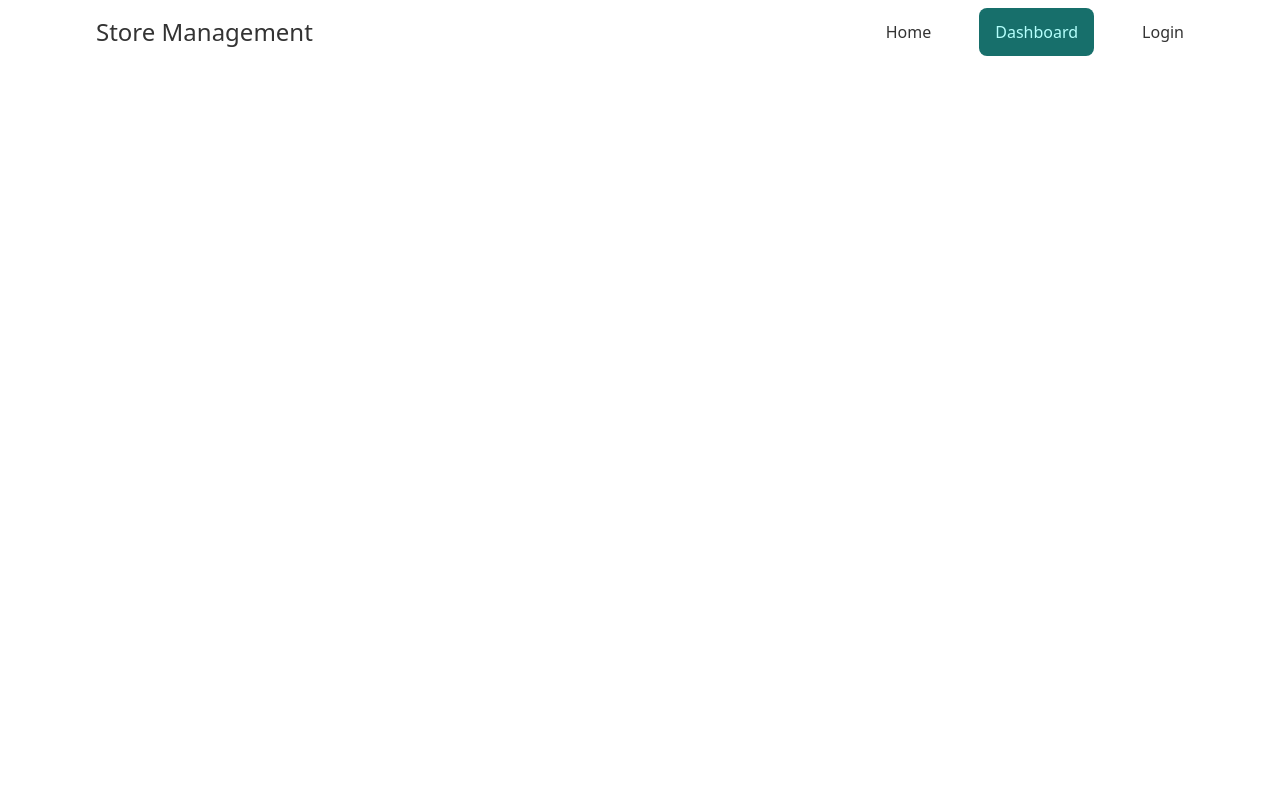
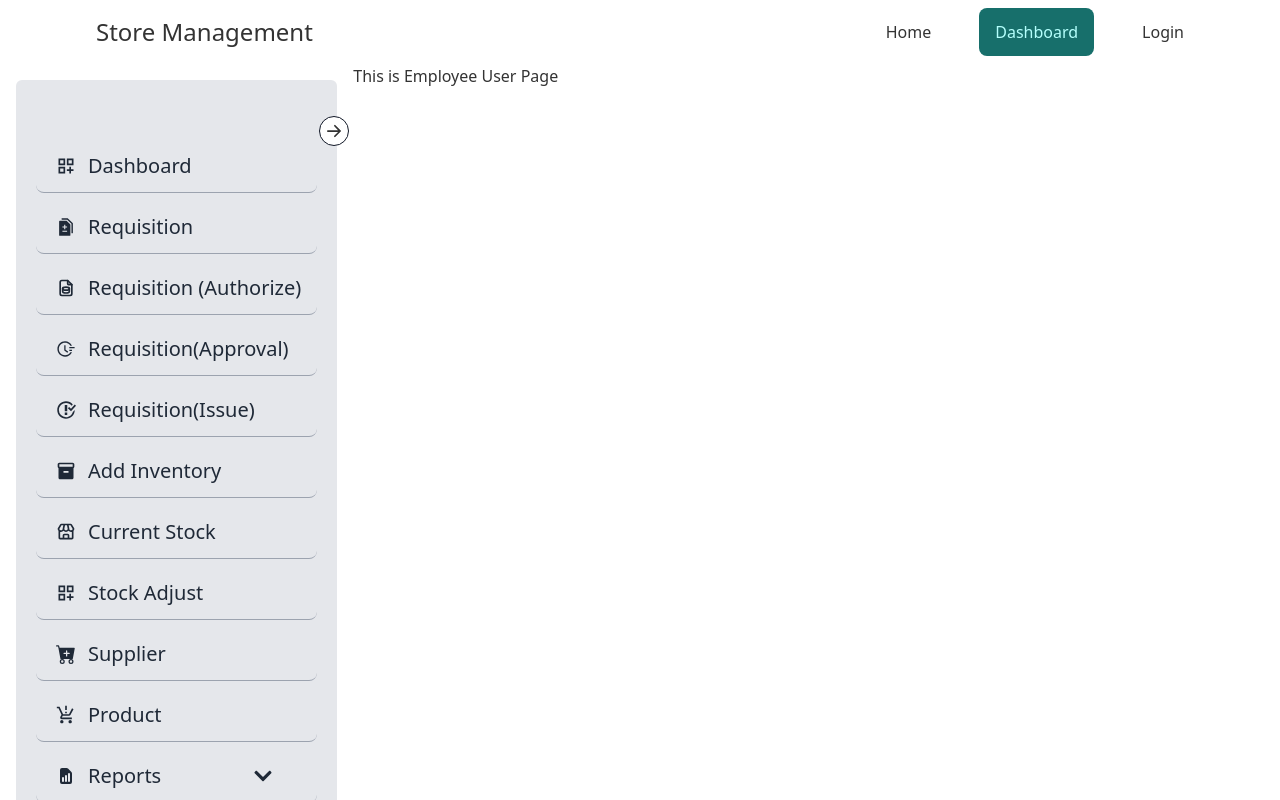
Before and after one commit to afruzaakter/stock_management_system, a React (Create React App) app: page /dashboard/reports/employeeUser in a window 1280 px wide. Built offline with nearby package versions, Linux system fonts and the light colour scheme; no server answers.

Commit message:
report pages added

```diff
--- a/src/App.js
+++ b/src/App.js
@@ -14,13 +14,16 @@ import CurrentStock from "./pages/Dashboard/CurrentStock/CurrentStock";
 import StockAdjust from "./pages/Dashboard/StockAdjust/StockAdjust";
 import Supplier from "./pages/Dashboard/Supplier/Supplier";
 import Product from "./pages/Dashboard/Products/Product";
-import Reports from "./pages/Dashboard/Reports/Reports";
+
 import Employee from "./pages/Dashboard/Employee/Employee";
 import UserManagement from "./pages/Dashboard/UserManagement/UserManagement";
 import KeyType from "./pages/Dashboard/Settings/Library/KeyType";
 import Department from "./pages/Dashboard/Settings/Department";
 import Designation from "./pages/Dashboard/Settings/Designation";
 import ProductKey from "./pages/Dashboard/Settings/ProductKey";
+import ProductIssue from "./pages/Dashboard/Reports/ProductIssue";
+import Inventory from "./pages/Dashboard/Reports/Inventory";
+import EmployeeUser from "./pages/Dashboard/Reports/EmployeeUser";
 
 function App() {
   return (
@@ -32,7 +35,7 @@ function App() {
         <Route path="/signup" element={<SignUp/>} />
         <Route path="/dashboard" element={<Dashboard />}>
 
-          <Route path="dashboardhome" element={<DashboardHome/>}/>
+          <Route index element={<DashboardHome/>}/>
           <Route path="requisition" element={<Requisition />}/>
           <Route path="requisitionAuthorize" element={<RequisitionAuthorize/>}/>
           <Route path="requisitionApproval" element={<RequisitionApproval/>}/>
@@ -42,7 +45,11 @@ function App() {
           <Route path="stockAdjust" element={<StockAdjust/>}/>
           <Route path="supplier" element={<Supplier/>}/>
           <Route path="product" element={<Product/>}/>
-          <Route path="reports" element={<Reports/>}/>
+          {/* <Route path="reports" element={<Reports/>}/> */}
+          <Route path="reports/productIssue" element={<ProductIssue/>}/>
+          <Route path="reports/inventory" element={ <Inventory />}/>
+          <Route path="reports/employeeUser" element={ <EmployeeUser />} />
+
           <Route path="employee" element={<Employee/>}/>
           <Route path="userManagement" element={<UserManagement/>}/>
           <Route path="keyType" element={<KeyType/>}/>
--- a/src/pages/Dashboard/CurrentStock/CurrentStock.js
+++ b/src/pages/Dashboard/CurrentStock/CurrentStock.js
@@ -60,7 +60,7 @@ const CurrentStock = () => {
                     </thead>
 
                     <tbody>
-                        <tr >
+                        <tr>
                             <th>1001 </th>
                             <td>Laptop</td>
                             <td>Qnty </td>
--- a/src/pages/Dashboard/Dashboard.js
+++ b/src/pages/Dashboard/Dashboard.js
@@ -19,10 +19,15 @@ import { TbFileDatabase } from 'react-icons/tb';
 import { AiOutlineFieldTime } from 'react-icons/ai';
 import { MdLocalLibrary } from 'react-icons/md';
 import { AiOutlineRightSquare } from 'react-icons/ai';
+import { FaChevronDown } from 'react-icons/fa';
+import { GoIssueReopened } from 'react-icons/go';
+import { MdOutlineInventory } from 'react-icons/md';
+import { FaUserFriends } from 'react-icons/fa';
 
 const Dashboard = () => {
   const [user, loading] = useAuthState(auth);
   const [open, setOpen] = useState(true);
+  const [subReportOpen, setSubReportOpen] = useState(false);
   const [subMenuOpen, setSubMenuOpen] = useState(false);
   const [librarySubMenuOpen, setLibrarySubMenuOpen] = useState(false);
 
@@ -31,16 +36,11 @@ const Dashboard = () => {
     return <Loading />
   }
   return (
-    <div className='' >
       <div className="drawer drawer-mobile ">
         <input id="my-drawer-2" type="checkbox" className="drawer-toggle" />
         <div className="drawer-content">
-
           <Outlet></Outlet>
-
-
         </div>
-
 
         <div className="drawer-side ">
           <label for="my-drawer-2" className="drawer-overlay"></label>
@@ -54,7 +54,7 @@ const Dashboard = () => {
 
                   {/* ***************************** Dashboard menu   *********************************** */}
 
-                  <li className={`text-gray-300 text-md  flex items-start   hover:bg-rose-400 hover:text-rose-300  text-xl  rounded-md mt-2  `}><Link to='/dashboard/dashboardhome' className='w-full font-medium border-b border-gray-400 rounded-md  hover:bg-rose-400  '>
+                  <li className={`text-gray-300 text-md  flex items-start   hover:bg-rose-400 hover:text-rose-300  text-xl  rounded-md mt-2  `}><Link to='/dashboard' className='w-full font-medium border-b border-gray-400 rounded-md  hover:bg-rose-400  '>
 
                     <span className={`text-xl text-gray-800 hover:text-gray-700 block ml-1  ${!open ? "text-xl" : "ml-0"} `} >  <MdOutlineDashboardCustomize className='' /></span>
                     <span className={` text-gray-800 ${!open && 'hidden'}`}>Dashboard</span></Link></li>
@@ -114,9 +114,34 @@ const Dashboard = () => {
 
 
                   {/* ----------------------------Reports dashboard menu Start ---------------------------- */}
-                  <li className={`text-gray-300 text-md  flex items-start   hover:bg-rose-400 hover:text-rose-300  text-xl  rounded-md mt-2  `}><Link to='/dashboard/reports' className='w-full font-medium border-b border-gray-400  rounded-md  hover:bg-rose-400  '>
+                  <li onClick={() => setSubReportOpen(!subReportOpen)} className={`text-gray-300 text-md  flex items-start   hover:bg-rose-400 hover:text-rose-300  text-xl  rounded-md mt-2  `}><Link to='' className='w-full font-medium border-b border-gray-400  rounded-md  hover:bg-rose-400  '>
                     <span className={`text-xl text-gray-800 hover:text-gray-700 block ml-1  ${!open ? "text-xl" : "ml-0"} `} >  <HiDocumentReport className='' /></span>
-                    <span className={` text-gray-800 ${!open && 'hidden'}`}>Reports </span></Link></li>
+                    <span className={` text-gray-800 ${!open && 'hidden'}`}>Reports </span>
+                    <span className={` text-gray-800 pl-20 ${!open && 'hidden'}`}> <FaChevronDown/></span>
+                     </Link></li>
+                    {
+                      subReportOpen && <>
+                       {/* ------------------------------ Product issue ----------------------- */}
+                       <li className={`text-gray-300 text-md  flex items-start ml-4  hover:bg-rose-400 hover:text-rose-300  text-xl  rounded-md mt-2  `}><Link to="/dashboard/reports/productIssue" className='w-full font-medium border-b border-gray-400  rounded-md  hover:bg-rose-400  '>
+                        <span className={`text-xl text-gray-800 hover:text-gray-700 block   ${!open ? "text-xl" : "ml-0"} `} >  <GoIssueReopened className='' /></span>
+                        <span className={` text-gray-800 ${!open && 'hidden'}`}>Product issue </span></Link></li>
+                      {/* ------------------------------ Inventory  ----------------------- */}
+                      <li className={`text-gray-300 text-md  flex items-start ml-4  hover:bg-rose-400 hover:text-rose-300  text-xl  rounded-md mt-2  `}><Link to="/dashboard/reports/inventory" className='w-full font-medium border-b border-gray-400  rounded-md  hover:bg-rose-400  '>
+                        <span className={`text-xl text-gray-800 hover:text-gray-700 block   ${!open ? "text-xl" : "ml-0"} `} >  <MdOutlineInventory className='' /></span>
+                        <span className={` text-gray-800 ${!open && 'hidden'}`}>Inventory </span></Link></li>
+                      {/* ------------------------------ Employee User -------------------- */}
+                      <li className={`text-gray-300 text-md  flex items-start ml-4  hover:bg-rose-400 hover:text-rose-300  text-xl  rounded-md mt-2  `}><Link to="/dashboard/reports/employeeUser" className='w-full font-medium border-b border-gray-400  rounded-md  hover:bg-rose-400  '>
+                        <span className={`text-xl text-gray-800 hover:text-gray-700 block   ${!open ? "text-xl" : "ml-0"} `} >  <FaUserFriends className='' /></span>
+                        <span className={` text-gray-800 ${!open && 'hidden'}`}>Employee User </span></Link></li>
+                      </>
+                    }
+
+
+
+
+
+
+
                   {/* -----------------------------Reports dashboard menu End ---------------------------- */}
 
                   {/* ----------------------------Employee dashboard menu Start ---------------------------- */}
@@ -134,19 +159,21 @@ const Dashboard = () => {
                   {/* ----------------------------Settings dashboard Sub menu Start ---------------------------- */}
                   <li onClick={() => setSubMenuOpen(!subMenuOpen)} className={`text-gray-300 text-md  flex items-start   hover:bg-rose-400 hover:text-rose-300  text-xl  rounded-md mt-2  `}><Link to='' className='w-full font-medium border-b border-gray-400  rounded-md  hover:bg-rose-400  '>
                     <span className={`text-xl text-gray-800 hover:text-gray-700 block ml-1  ${!open ? "text-xl" : "ml-0"} `} >  <AiFillSetting className='' /></span>
-                    <span className={` text-gray-800 ${!open && 'hidden'}`}>Settings </span></Link></li>
+                    <span className={` text-gray-800 pr-2 ${!open && 'hidden'}`}>Settings </span>
+                    <span className={` text-gray-800 pl-16 ${!open && 'hidden'}`}> <FaChevronDown/></span>
+                    </Link></li>
                   {
                     subMenuOpen && <ul>
-                            {/* ------------------------------ Setting Department ----------------------- */}
+                      {/* ------------------------------ Setting Department ----------------------- */}
                       <li className={`text-gray-300 text-md  flex items-start ml-4  hover:bg-rose-400 hover:text-rose-300  text-xl  rounded-md mt-2  `}><Link to="/dashboard/department" className='w-full font-medium border-b border-gray-400  rounded-md  hover:bg-rose-400  '>
                         <span className={`text-xl text-gray-800 hover:text-gray-700 block   ${!open ? "text-xl" : "ml-0"} `} >  <MdLocalLibrary className='' /></span>
                         <span className={` text-gray-800 ${!open && 'hidden'}`}>Department </span></Link></li>
-                            {/* ------------------------------ Setting Designation ----------------------- */}
-                      <li  className={`text-gray-300 text-md  flex items-start ml-4  hover:bg-rose-400 hover:text-rose-300  text-xl  rounded-md mt-2  `}><Link to="/dashboard/designation" className='w-full font-medium border-b border-gray-400  rounded-md  hover:bg-rose-400  '>
+                      {/* ------------------------------ Setting Designation ----------------------- */}
+                      <li className={`text-gray-300 text-md  flex items-start ml-4  hover:bg-rose-400 hover:text-rose-300  text-xl  rounded-md mt-2  `}><Link to="/dashboard/designation" className='w-full font-medium border-b border-gray-400  rounded-md  hover:bg-rose-400  '>
                         <span className={`text-xl text-gray-800 hover:text-gray-700 block   ${!open ? "text-xl" : "ml-0"} `} >  <MdLocalLibrary className='' /></span>
                         <span className={` text-gray-800 ${!open && 'hidden'}`}>Designation </span></Link></li>
-                            {/* ------------------------------ Setting Product Key ----------------------- */}
-                      <li  className={`text-gray-300 text-md  flex items-start ml-4  hover:bg-rose-400 hover:text-rose-300  text-xl  rounded-md mt-2  `}><Link to="/dashboard/productKey" className='w-full font-medium border-b border-gray-400  rounded-md  hover:bg-rose-400  '>
+                     {/* ------------------------------ Setting Product Key ----------------------- */}
+                      <li className={`text-gray-300 text-md  flex items-start ml-4  hover:bg-rose-400 hover:text-rose-300  text-xl  rounded-md mt-2  `}><Link to="/dashboard/productKey" className='w-full font-medium border-b border-gray-400  rounded-md  hover:bg-rose-400  '>
                         <span className={`text-xl text-gray-800 hover:text-gray-700 block   ${!open ? "text-xl" : "ml-0"} `} >  <MdLocalLibrary className='' /></span>
                         <span className={` text-gray-800 ${!open && 'hidden'}`}>Product Key </span></Link></li>
 
@@ -181,10 +208,7 @@ const Dashboard = () => {
 
         </div>
 
-
       </div>
-
-    </div>
   );
 };
 
--- /dev/null
+++ b/src/pages/Dashboard/Reports/EmployeeUser.js
@@ -0,0 +1,11 @@
+import React from 'react';
+
+const EmployeeUser = () => {
+    return (
+        <div>
+            <h1> This is Employee User Page </h1>
+        </div>
+    );
+};
+
+export default EmployeeUser;
--- /dev/null
+++ b/src/pages/Dashboard/Reports/Inventory.js
@@ -0,0 +1,11 @@
+import React from 'react';
+
+const Inventory = () => {
+    return (
+        <div>
+            <h1> This is Inventory page </h1>
+        </div>
+    );
+};
+
+export default Inventory;
--- /dev/null
+++ b/src/pages/Dashboard/Reports/ProductIssue.js
@@ -0,0 +1,11 @@
+import React from 'react';
+
+const ProductIssue = () => {
+    return (
+        <div>
+            <h1> Welcome to Product Issue page</h1>
+        </div>
+    );
+};
+
+export default ProductIssue;
```
Also changed, not shown: src/pages/Dashboard/Settings/Library/KeyType.js (+11 -11 lines).
